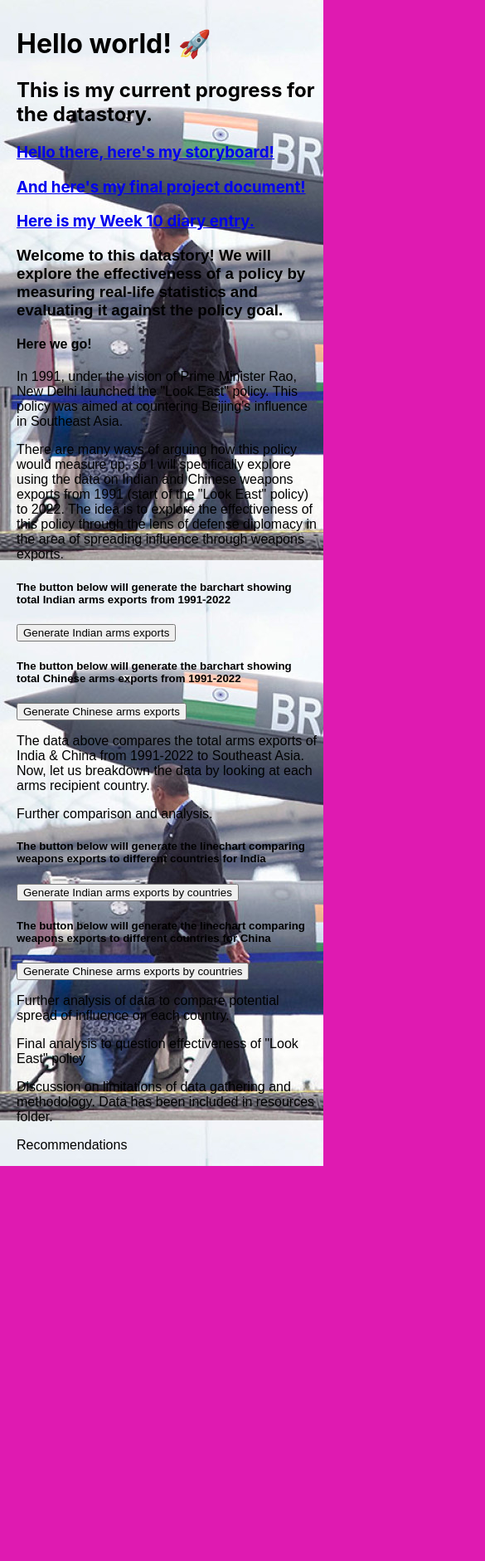
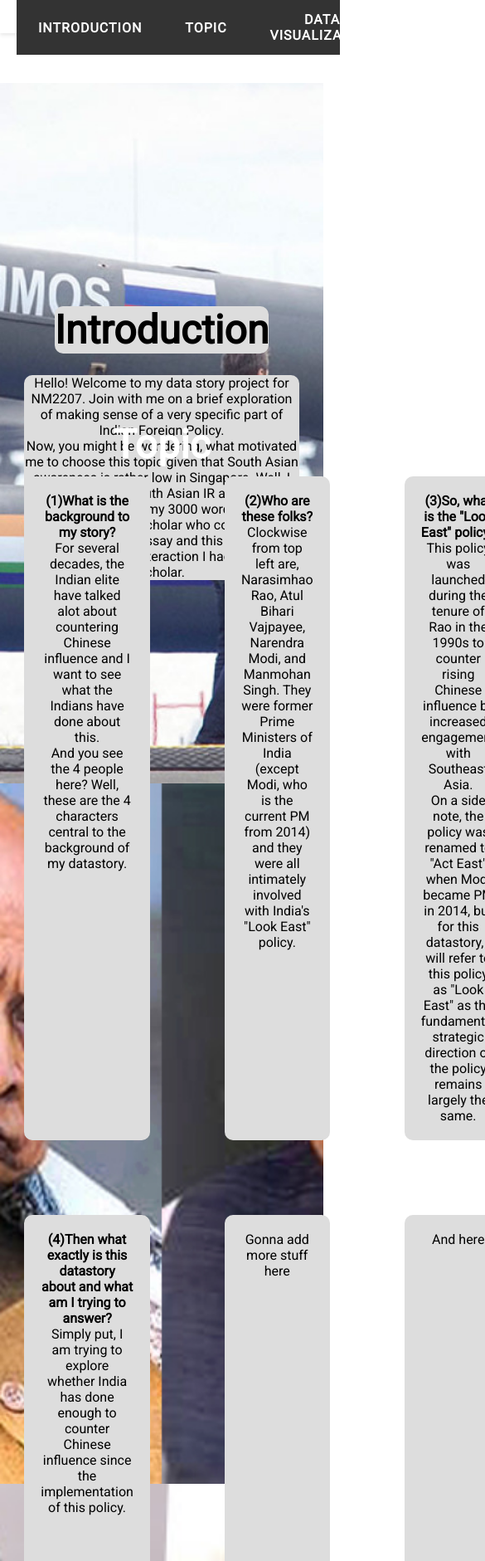
Before and after one commit to bebinjoseph-nm2207/bebin-joseph-nm2207.github.io, a plain HTML site: page index.html in a window 390 px wide. Shown: the top 1881 px of the page at 83% size, 585 px wide, since content can reach past the window. Before the commit the page ends 1405 px from the top, so only its background shows below. Drawn offline with Linux system fonts and the light colour scheme.

Commit message:
Week 11 submission Draft 1
Updating the stuff and checking if the fetch api works

```diff
--- a/index.html
+++ b/index.html
@@ -1,37 +1,79 @@
+<!--I used Chat-GPT for the bulk of this HTML document but, I have also modified this substantially to meet my specific requirements-->
 <!DOCTYPE html>
-<html lang="en">
-  <head>
-    <title>My NM2207 Data Story</title>
-    <script src="scripts/counter.js"></script>
-    <link rel="stylesheet" href="styles/styles.css" />
-  </head>
-  <body>
-    <h1>Hello world! 🚀</h1>
-    <h2>This is my current progress for the datastory.</h2>
-    <h3><a href="Storyboard.html">Hello there, here's my storyboard!</a></h3>
-    <h3><a href="Final Project Document.html">And here's my final project document!</a></h3>
-    <h3><a href="diaryentries/w10diaryentry.html">Here is my Week 10 diary entry.</a></h3>
-    <div class="backgroundinfo">
-      <h3>Welcome to this datastory! We will explore the effectiveness of a policy by measuring real-life statistics and evaluating it against the policy goal.</h3>
-      <h4>Here we go!</h4>
-      <p>In 1991, under the vision of Prime Minister Rao, New Delhi launched the "Look East" policy. This policy was aimed at countering Beijing's influence in Southeast Asia.</p>
-      <p>There are many ways of arguing how this policy would measure up, so I will specifically explore using the data on Indian and Chinese weapons exports from 1991 (start of the "Look East" policy) to 2022. The idea is to explore the effectiveness of this policy through the lens of defense diplomacy in the area of spreading influence through weapons exports.</p>
-      <h5>The button below will generate the barchart showing total Indian arms exports from 1991-2022</h5>
-      <button>Generate Indian arms exports</button>
-      <h5>The button below will generate the barchart showing total Chinese arms exports from 1991-2022</h5>
-      <button>Generate Chinese arms exports</button>
-      <p>The data above compares the total arms exports of India & China from 1991-2022 to Southeast Asia. Now, let us breakdown the data by looking at each arms recipient country.</p>
-      <p>Further comparison and analysis.</p>
-      <h5>The button below will generate the linechart comparing weapons exports to different countries for India</h5>
-      <button>Generate Indian arms exports by countries</button>
-      <h5>The button below will generate the linechart comparing weapons exports to different countries for China</h5>
-      <button>Generate Chinese arms exports by countries</button>
-      <p>Further analysis of data to compare potential spread of influence on each country.</p>
-      <p>Final analysis to question effectiveness of "Look East" policy</p>
-      <p>Discussion on limitations of data gathering and methodology. Data has been included in resources folder.</p>
-      <p>Recommendations</p>
-    </div>
+<html>
+<head>
+	<title>My Data Story</title>
+	<link href="https://fonts.googleapis.com/css?family=Roboto&display=swap" rel="stylesheet">
+	<link rel="stylesheet" type="text/css" href="styles/style.css">
+	<meta name="viewport" content="width=device-width, initial-scale=1.0">
+	<script defer type="text/javascript" src="scripts/main.js"></script>
 
+</head>
+<body>
+	<header>
+		<nav>
+			<ul>
+				<li><a href="#introduction">Introduction</a></li>
+                <li><a href="#topic">Topic</a></li>
+				<li><a href="#data">Data Visualization</a></li>
+				<li><a href="#analysis">Analysis</a></li>
+				<li><a href="#conclusion">Conclusion</a></li>
+				<li><a href="#misc">Others</a></li>
+			</ul>
+		</nav>
+	</header>
+	<main>
+		<section id="introduction">
+			<h2>Introduction</h2>
+			<p>Hello! Welcome to my data story project for NM2207. Join with me on a brief exploration of making sense of a very specific part of Indian Foreign Policy. <br>Now, you might be wondering, what motivated me to choose this topic given that South Asian awareness is rather low in Singapore. Well, I took a class on South Asian IR and I fondly recall 2 days before my 3000 word essay was due, I met an IR scholar who completely disagreed with my essay and this datastory is dedicated to the interaction I had with that scholar.</p>
+		</section>
 
-  </body>
+        <section id="topic" style="background-image: url(resources/raovaj.jpg);">
+            <h2>Topic</h2>
+			<div class="box">
+				<div class="box-item"><b>(1)What is the background to my story?</b><br>For several decades, the Indian elite have talked alot about countering Chinese influence and I want to see what the Indians have done about this.<br>And you see the 4 people here? Well, these are the 4 characters central to the background of my datastory.</div>
+				<div class="box-item"><b>(2)Who are these folks?</b><br>Clockwise from top left are, Narasimhao Rao, Atul Bihari Vajpayee, Narendra Modi, and Manmohan Singh. They were former Prime Ministers of India (except Modi, who is the current PM from 2014) and they were all intimately involved with India's "Look East" policy.</div>
+				<div class="box-item"><b>(3)So, what is the "Look East" policy?</b><br>This policy was launched during the tenure of Rao in the 1990s to counter rising Chinese influence by increased engagement with Southeast Asia. <br>On a side note, the policy was renamed to "Act East" when Modi became PM in 2014, but for this datastory, I will refer to this policy as "Look East" as the fundamental strategic direction of the policy remains largely the same.</div>
+				<div class="box-item"><b>(4)Then what exactly is this datastory about and what am I trying to answer?</b><br>Simply put, I am trying to explore whether India has done enough to counter Chinese influence since the implementation of this policy.</div>
+				<div class="box-item">Gonna add more stuff here</div>
+				<div class="box-item">And here</div>
+			</div>
+        </section>
+
+        <section id="topic">
+            <h2>Topic</h2>
+            <p></p>
+        </section>
+
+		<section id="data">
+			<h2>Data Visualization</h2>
+			<p>Here's your data visualization(s).</p>
+		</section>
+
+		<section id="analysis">
+			<h2>Analysis</h2>
+			<p>Here's some text analyzing the data visualization(s).</p>
+		</section>
+
+		<section id="conclusion">
+			<h2>Conclusion</h2>
+			<p>Here's some text summarizing your findings and providing some insights.</p>
+		</section>
+
+		<section id="misc">
+			<h2>Others</h2>
+			<p>Hey there, you can find other links related to my project assignment here!</p>
+			<ul>
+				<li>Here's my <a href="Storyboard.html" target="_blank">storyboard</a> with the broad sketch of my data story</li>
+				<li>And here's my <a href="Final Project Document.html" target="_blank">final project document</a></li>
+				<li>Here is my Week 10 <a href="diaryentries/w10diaryentry.html" target="_blank">diary entry</a></li>
+				<li>This is the <a href="archivedindex.html" target="_blank">draft website</a> from my Week 10 submission</li>
+			</ul>
+		</section>
+
+	</main>
+	<footer>
+		<p>&copy; 2023 My Data Story. All rights reserved.</p>
+	</footer>
+</body>
 </html>
--- /dev/null
+++ b/resources/IndiaSEAarmsexports.csv
@@ -0,0 +1,5 @@
+Countries,1991,1992,1993,1994,1995,1996,1997,1998,1999,2000,2001,2002,2003,2004,2005,2006,2007,2008,2009,2010,2011,2012,2013,2014,2015,2016,2017,2018,2019,2020,2021,2022,Total
+Bangladesh,0,0,0,0,0,0,0,0,0,0,0,0,0,0,0,0,0,0,0,0,0,0,0,0,0,0,0,0,0,0,0,0,0
+Myanmar,0,0,0,0,0,0,0,0,0,5,0,0,0,0,0,9,3,4,0,0,0,0,6,0,27,12,0,0,3,148,0,0,217
+Sri Lanka,0,0,0,0,0,0,0,0,0,16,0,0,0,0,0,10,21,11,0,0,0,0,0,0,0,0,37,37,0,0,0,7,139
+Total,0,0,0,0,0,0,0,0,0,21,0,0,0,0,0,19,24,15,0,0,0,0,6,0,27,12,37,37,3,148,0,7,356
--- /dev/null
+++ b/scripts/main.js
@@ -0,0 +1,21 @@
+fetch('../resources/ChinaSEAarmsexports.csv')
+  .then(response => response.text()) // Get CSV contents as string
+  .then(csvString => {
+    const rows = csvString.split('\n'); // Split CSV string into rows
+    const headers = rows[0].split(','); // Get headers from first row
+    const data = []; // Array to store data
+
+    for (let i = 1; i < rows.length; i++) {
+      const values = rows[i].split(','); // Split row into values
+      const rowObject = {};
+
+      for (let j = 0; j < values.length; j++) {
+        rowObject[headers[j]] = values[j]; // Add key-value pairs to object
+      }
+
+      data.push(rowObject); // Add object to data array
+    }
+
+    console.log(data); // Output: array of objects with key-value pairs for each row
+  })
+  .catch(error => console.error(error));
--- /dev/null
+++ b/styles/style.css
@@ -0,0 +1,230 @@
+/*I used Chat-GPT for the bulk of this CSS document but, I have also modified this substantially to meet my specific requirements*/
+/* Global Styles */
+body {
+  font-family: 'Roboto', sans-serif;
+  margin: 0;
+  padding: 0;
+}
+
+/* Navigation Bar */
+header {
+  position: fixed;
+  top: 0;
+  left: 0;
+  right: 0;
+  background-color: #fff;
+  padding: 20px;
+  box-shadow: 0 2px 5px rgba(0,0,0,0.1);
+  z-index: 999;
+}
+
+nav ul {
+  list-style-type: none;
+  margin: 0;
+  padding: 0;
+  display: flex;
+  justify-content: space-between;
+}
+
+nav li {
+  margin: 0 10px;
+}
+
+nav a {
+  color: #000;
+  text-decoration: none;
+  font-weight: bold;
+  text-transform: uppercase;
+  letter-spacing: 1px;
+  font-size: 16px;
+}
+
+nav a:hover {
+  color: #1a73e8;
+}
+
+/* Main Content */
+main {
+  margin-top: 100px;
+}
+
+section {
+  height: 100vh;
+  display: flex;
+  flex-direction: column;
+  justify-content: center;
+  align-items: center;
+  text-align: center;
+}
+
+section:nth-of-type(odd) {
+  background-color: #f4f4f4;
+}
+
+section:nth-of-type(even) {
+  background-color: #fff;
+}
+
+#introduction {
+  background-image: url(../resources/brahmospic.jpg);
+  background-size: cover;
+  background-position: center;
+  color: #000;
+}
+
+#introduction h2 {
+  background-color: #ddd;
+  font-size: 48px;
+  margin-bottom: 10px;
+  border-radius: 10px;
+}
+
+#introduction p{
+  background-color: #ddd;
+  font-size: 16px;
+  border-radius: 10px;
+  width: 85%;
+}
+
+/* Divs in Intro */
+
+.box {
+  display: grid;
+  grid-template-columns: repeat(3, 1fr);
+  grid-template-rows: repeat(2, 1fr);
+  grid-gap: 90px;
+  width: 85%;
+}
+
+.box-item {
+  background-color: #ddd;
+  color: #000;
+  padding: 20px;
+  border-radius: 10px;
+}
+
+#topic {
+  background-image: url(../resources/manmodi.jpg);
+  background-size: cover;
+  background-position: center;
+  color: #fff;
+}
+
+#topic h2 {
+  font-size: 48px;
+  margin-bottom: 10px;
+}
+
+#data {
+  background-image:linear-gradient(to bottom, rgba(0,0,0,0), rgba(0,0,0,0.5)),  url();
+  background-size: cover;
+  background-position: center;
+  color: #fff;
+}
+
+#data h2 {
+  font-size: 48px;
+  margin-bottom: 10px;
+}
+
+#analysis {
+  background-image: linear-gradient(to bottom, rgba(0,0,0,0), rgba(0,0,0,0.5)), url();
+  background-size: cover;
+  background-position: center;
+  color: #fff;
+}
+
+#analysis h2 {
+  font-size: 48px;
+  margin-bottom: 10px;
+}
+
+#conclusion {
+  background-image: linear-gradient(to bottom, rgba(0,0,0,0), rgba(0,0,0,0.5)), url();
+  background-size: cover;
+  background-position: center;
+  color: #fff;
+}
+
+#conclusion h2 {
+  font-size: 48px;
+  margin-bottom: 10px;
+}
+
+#misc {
+  background-image: linear-gradient(to bottom, rgba(0,0,0,0), rgba(0,0,0,0.5)), url();
+  background-size: cover;
+  background-position: center;
+  color: #fff;
+}
+
+#misc h2 {
+  font-size: 48px;
+  margin-bottom: 10px;
+}
+
+#misc li{
+  text-align: justify;
+  color: #000;
+
+}
+
+
+
+/* Scrollbar */
+::-webkit-scrollbar {
+  width: 12px;
+}
+
+::-webkit-scrollbar-track {
+  background: #f1f1f1;
+}
+
+::-webkit-scrollbar-thumb {
+  background-color: #888;
+  border-radius: 6px;
+  border: 3px solid #f1f1f1;
+}
+
+::-webkit-scrollbar-thumb:hover {
+  background-color: #555;
+}
+
+/* Media Queries */
+@media screen and (max-width: 768px) {
+  nav {
+    flex-direction: column;
+    align-items: center;
+  }
+
+  nav ul {
+    list-style: none;
+    margin: 0;
+    padding: 0;
+    display: flex;
+    justify-content: space-around;
+    align-items: center;
+    background-color: #333;
+    position: fixed;
+    top: 0;
+    width: 100%;
+    z-index: 1;
+  }
+
+  nav li {
+    margin: 0 10px;
+  }
+
+  nav a {
+    display: block;
+    color: white;
+    text-align: center;
+    padding: 14px 16px;
+    text-decoration: none;
+  }
+
+  nav a:hover {
+    background-color: #ddd;
+    color: black;
+  }
+}
```
Also changed, not shown: archivedindex.html (added, +37 -0 lines), resources/ChinaSEAarmsexports.csv (added, +9 -0 lines), resources/manmodi.jpg (added), resources/raovaj.jpg (added).
